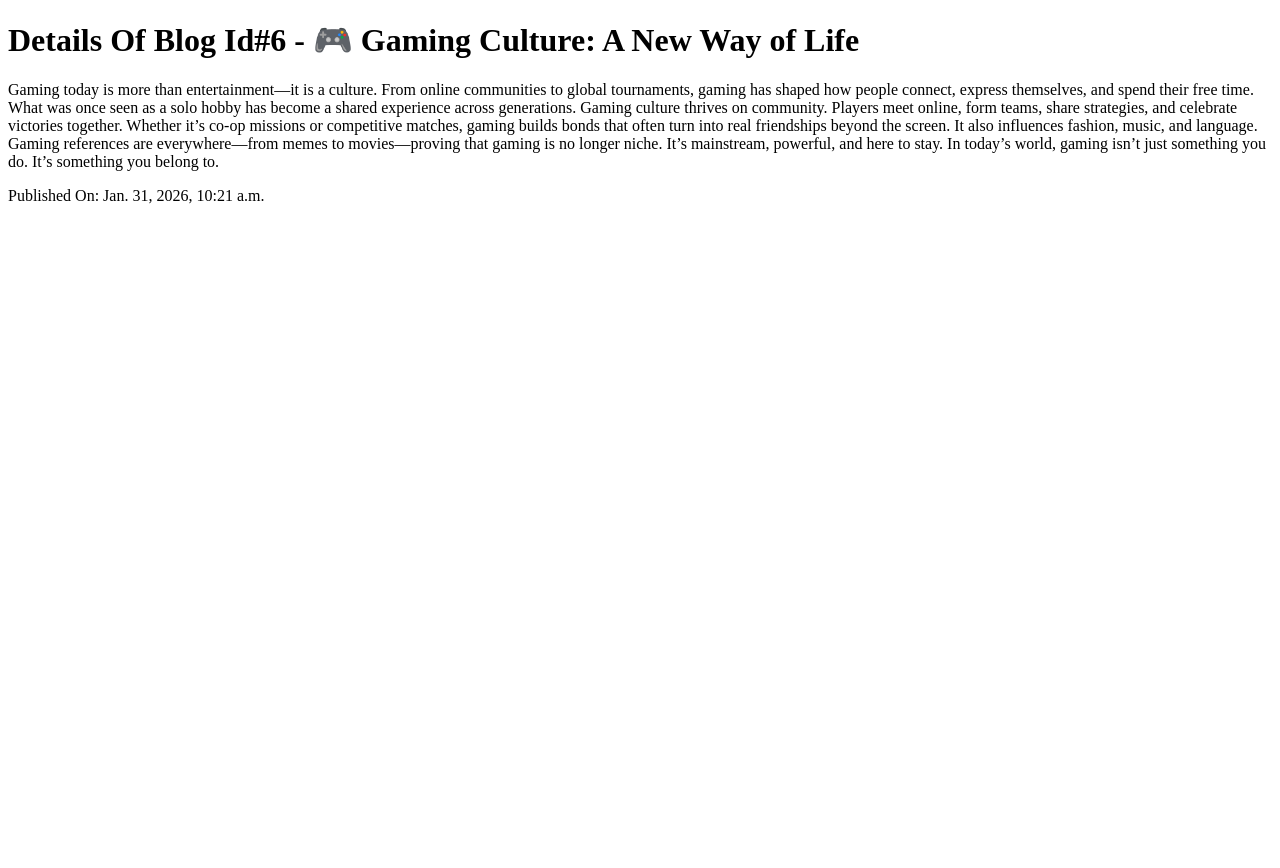
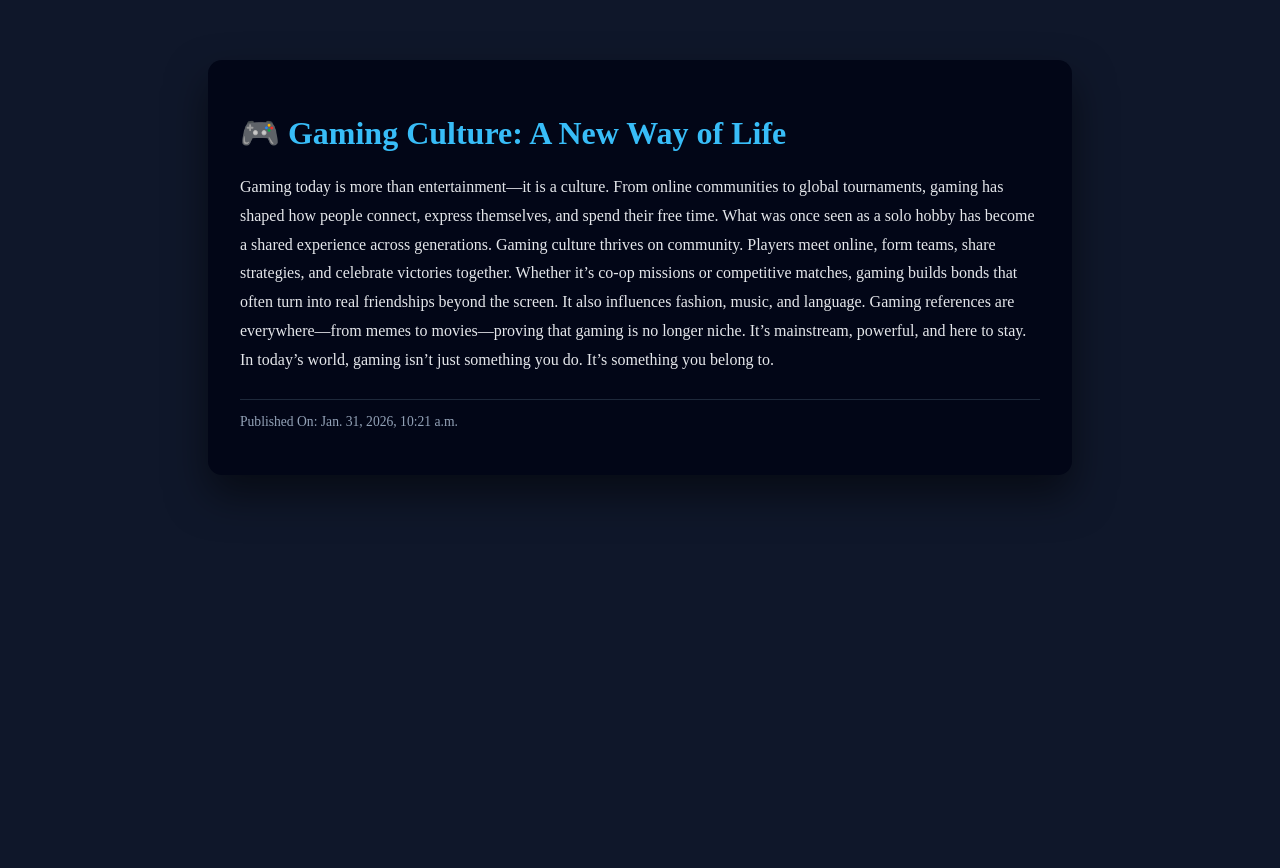
Before and after one commit to Bijo3110/base, a Django app: page /blog/6 in a window 1280 px wide. Before the commit the page ends 204 px from the top, so only its background shows below. Run offline with Django 5.2, Linux system fonts and the light colour scheme; data comes from the database, SQL or seed files in the repository.

Commit message:
Designing pages home and blog details

```diff
--- a/templates/blog_details.html
+++ b/templates/blog_details.html
@@ -1,13 +1,66 @@
 <!DOCTYPE html>
 <html lang="en">
+
 <head>
     <title>Blog Details - {{blog.title}}</title>
 </head>
+
+<style>
+    html,
+    body {
+        background: #0f172a;
+        color: #e5e7eb;
+        min-height: 100vh;
+    }
+
+    .container {
+        max-width: 800px;
+        margin: 60px auto;
+        background: #020617;
+        padding: 32px;
+        border-radius: 14px;
+        box-shadow: 0 20px 40px rgba(0, 0, 0, 0.5);
+    }
+
+    .container h1 {
+        font-size: 2rem;
+        color: #38bdf8;
+        margin-bottom: 18px;
+        line-height: 1.3;
+    }
+
+    .container p:first-of-type {
+        font-size: 1rem;
+        color: #e5e7eb;
+        margin-bottom: 24px;
+        line-height: 1.8;
+    }
+
+    .container p:last-of-type {
+        font-size: 0.85rem;
+        color: #94a3b8;
+        border-top: 1px solid #1e293b;
+        padding-top: 14px;
+    }
+
+    @media (max-width: 600px) {
+        .container {
+            margin: 30px 16px;
+            padding: 22px;
+        }
+
+        .container h1 {
+            font-size: 1.5rem;
+        }
+    }
+</style>
+
 <body>
     <div class="container">
-    <h1>Details Of Blog Id#{{blog.id}} - {{blog.title}}</h1>
-    <p>{{blog.content}}</p>
-    <p>Published On: {{blog.pub_date}}</p>
+        <h1>{{blog.title}}</h1>
+        <p>{{blog.content}}</p>
+        <p>Published On: {{blog.pub_date}}</p>
     </div>
 </body>
+
 </html>
```
Also changed, not shown: templates/home.html (+129 -6 lines).
